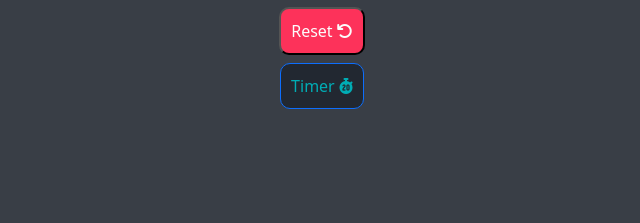
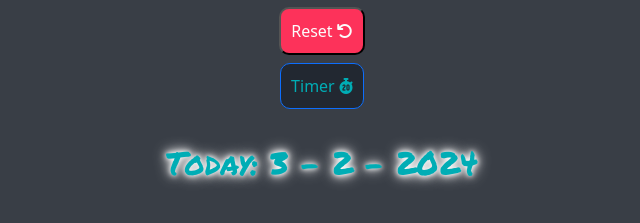
Before and after one commit to jaysenhl/workoutTracker, a website: page index.html in a window 1280 px wide. Shown: the part 251-474 px from the top of the page, without its empty margins (318-958 px from the left). Drawn offline with nearby package versions, Linux system fonts and the light colour scheme; some packages are replaced by stand-ins of ours; a script that the page names is missing.

Commit message:
added date

```diff
--- a/client.js
+++ b/client.js
@@ -142,6 +142,14 @@ details.forEach(detail => {
 
 thead.appendChild(trowDetails);
 tableComponent.appendChild(thead);
+//add date here
+let today = new Date()
+let dd = today.getDate()
+let mm = today.getMonth()
+let yy = today.getFullYear()
+let dateComponent = document.getElementById('todaysDate')
+dateComponent.textContent = `Today: ${mm} - ${dd} - ${yy}`
+
 exerciseListComponent.appendChild(tableComponent);
 
 // Add exercises to the list
--- a/index.html
+++ b/index.html
@@ -83,10 +83,11 @@
             </div>
         </div>
     </div>
-    <div class="container">
+    <div class="container mt-4">
         <div class="row justify-content-center">
             <div class="col-auto">
                 <div id="exerciseListComponent">
+                    <h2 id="todaysDate" class="title"></h2>
                     <!-- The table will be dynamically inserted here -->
                 </div>
             </div>
--- a/styles.css
+++ b/styles.css
@@ -21,6 +21,7 @@ td {
     text-align: center;
 }
 
+.title,
 #title {
     color: #00ADB5;
     font-family: "Permanent Marker", cursive;
@@ -39,7 +40,11 @@ td {
         text-shadow: 0 0 5px #fff, 0 0 5px #00ADB5, 0 0 15px #fff, 0 0 20px #00ADB5;
     }
 }
-#timerText,
+
+h2 {
+    margin: 0;
+}
+
 #title{
     animation: glow-animation 2s infinite alternate;
 }
@@ -101,7 +106,6 @@ label {
 
 table {
     background-color: #393E46;
-    margin-top: 25px;
 }
 
 input,select {
```
